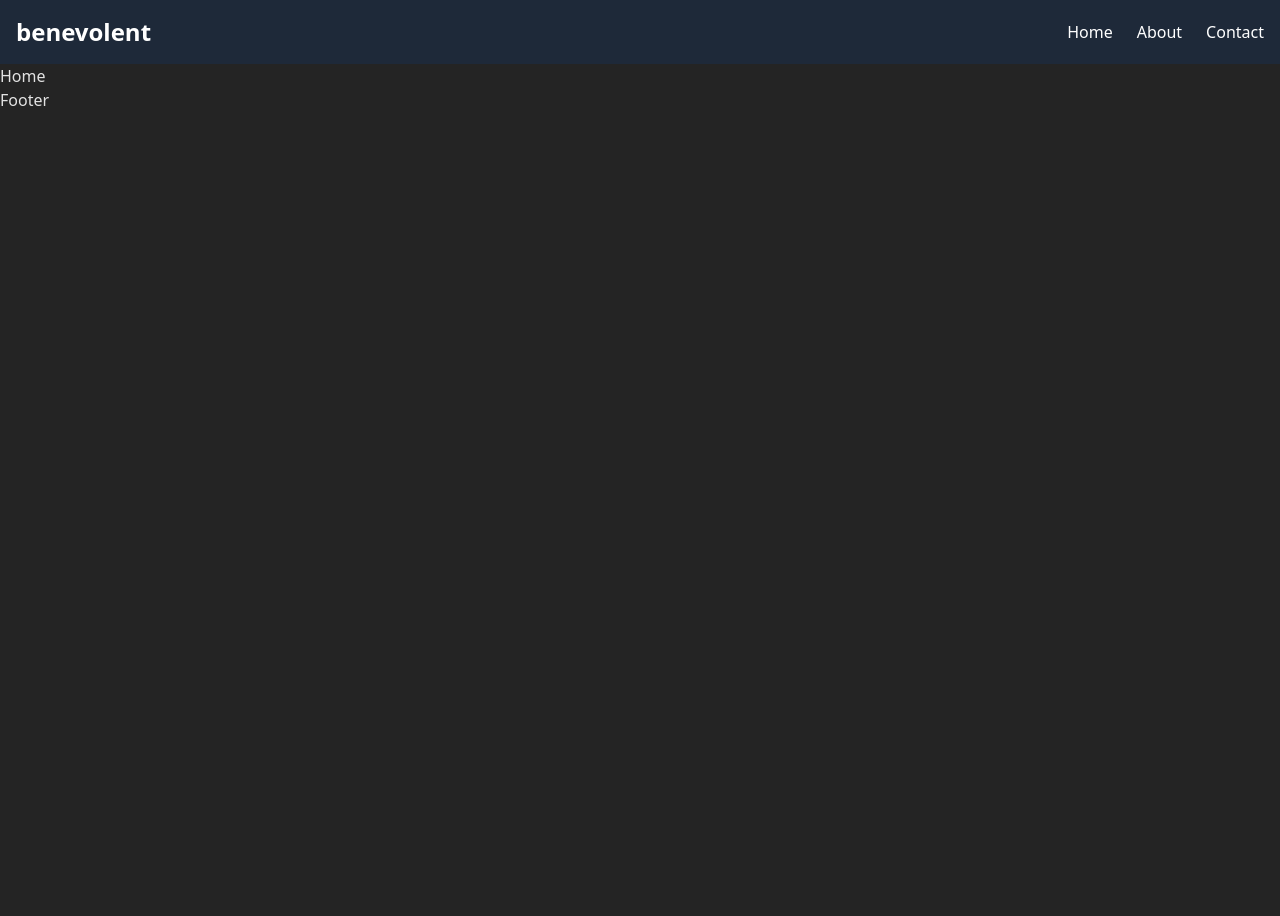
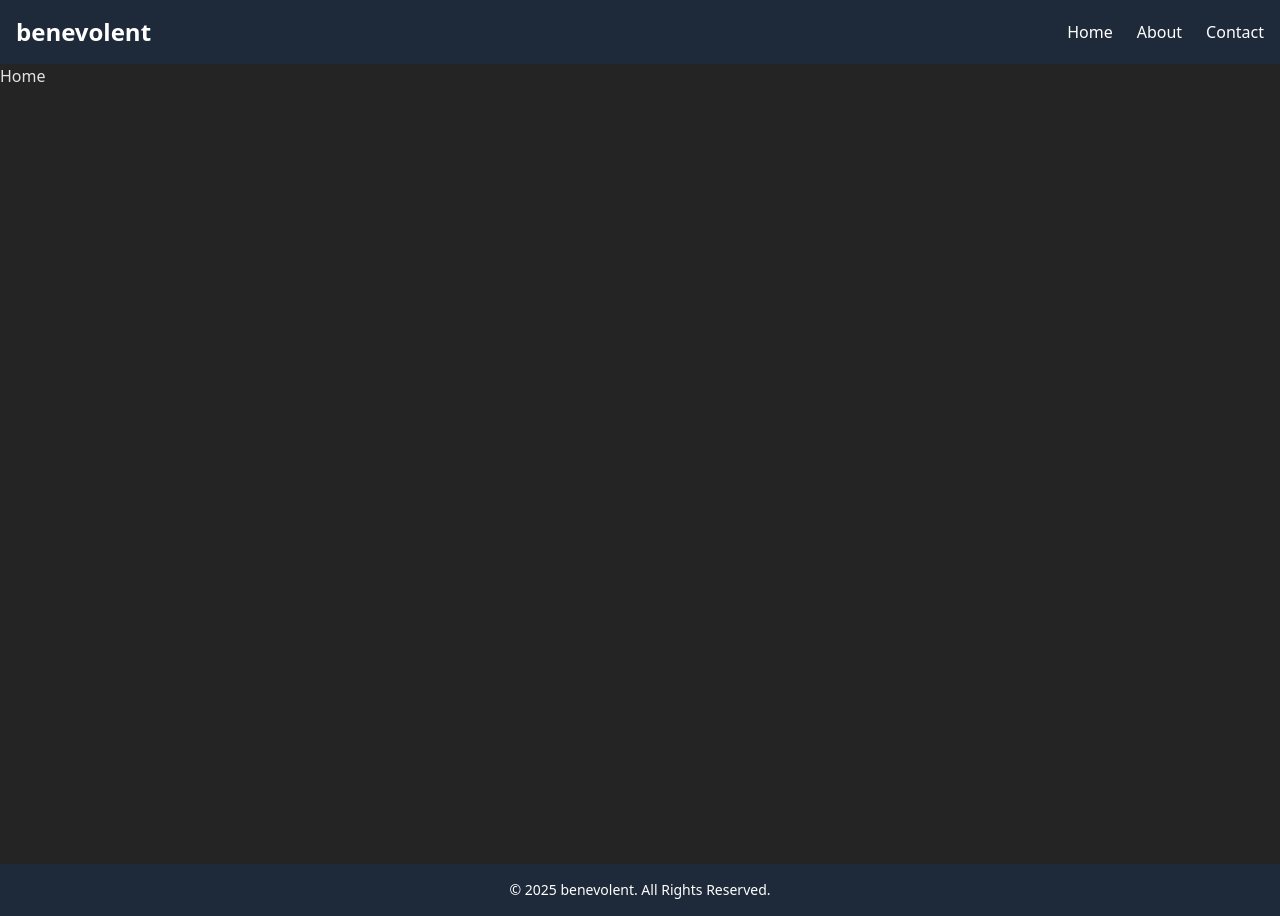
Before and after one commit to rahul-xo/REACT-ROUTER, a React (Vite) app: page / in a window 1280 px wide. Before the commit the page ends 800 px from the top, so only its background shows below. Built offline with nearby package versions, Linux system fonts and the light colour scheme.

Commit message:
updated pages

```diff
--- a/src/components/layout/Footer.jsx
+++ b/src/components/layout/Footer.jsx
@@ -1,9 +1,13 @@
-import React from 'react'
+import React from "react";
 
 const Footer = () => {
   return (
-    <div>Footer</div>
-  )
-}
+    <footer className="bg-gray-800 text-white p-4">
+      <div className="text-center text-sm">
+        <p>&copy; 2025 benevolent. All Rights Reserved.</p>
+      </div>
+    </footer>
+  );
+};
 
-export default Footer
+export default Footer;
--- a/src/pages/About.jsx
+++ b/src/pages/About.jsx
@@ -2,7 +2,7 @@ import React from 'react'
 
 const About = () => {
   return (
-    <div>About</div>
+    <div className='h-screen'>About</div>
   )
 }
 
--- a/src/pages/Contact.jsx
+++ b/src/pages/Contact.jsx
@@ -2,7 +2,7 @@ import React from 'react'
 
 const Contact = () => {
   return (
-    <div>Contact</div>
+    <div className='h-screen'>Contact</div>
   )
 }
 
--- a/src/pages/Home.jsx
+++ b/src/pages/Home.jsx
@@ -2,7 +2,7 @@ import React from 'react'
 
 const Home = () => {
   return (
-    <div>Home</div>
+    <div className='h-screen'>Home</div>
   )
 }
 
```
